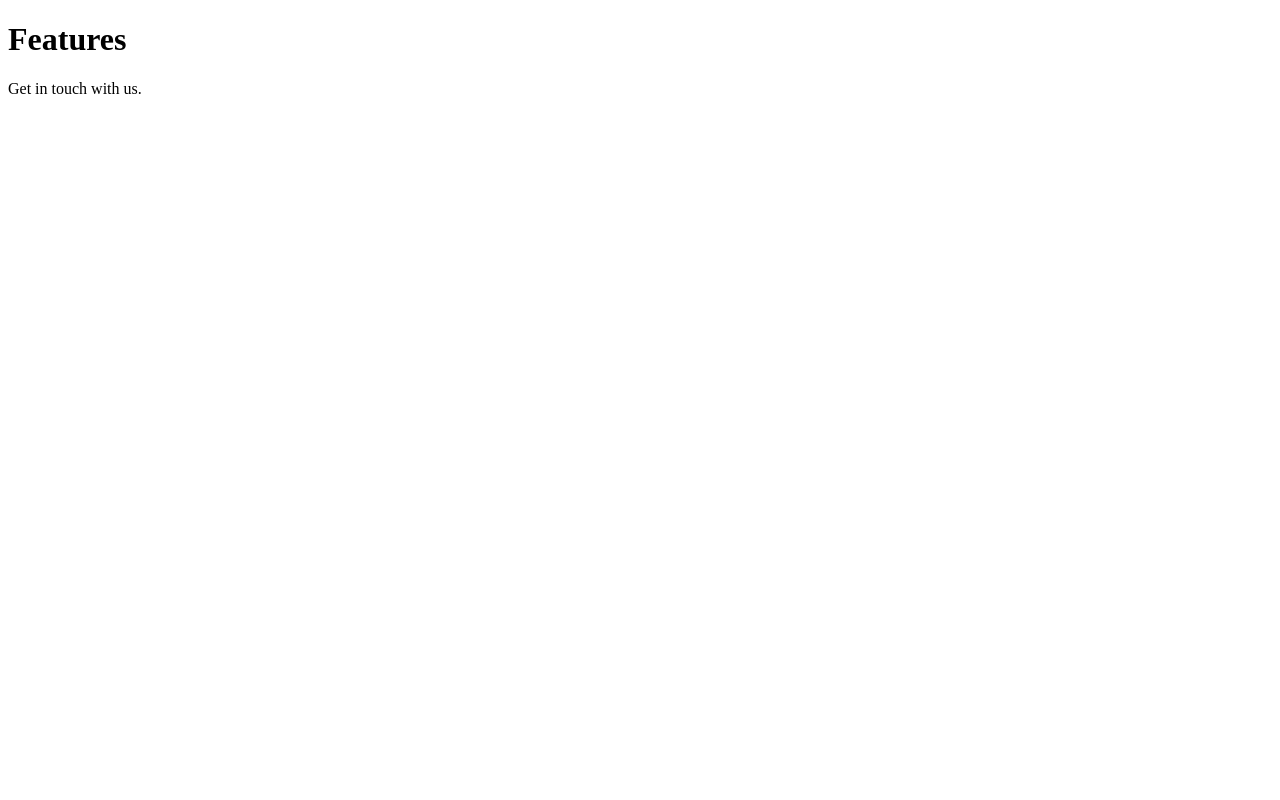
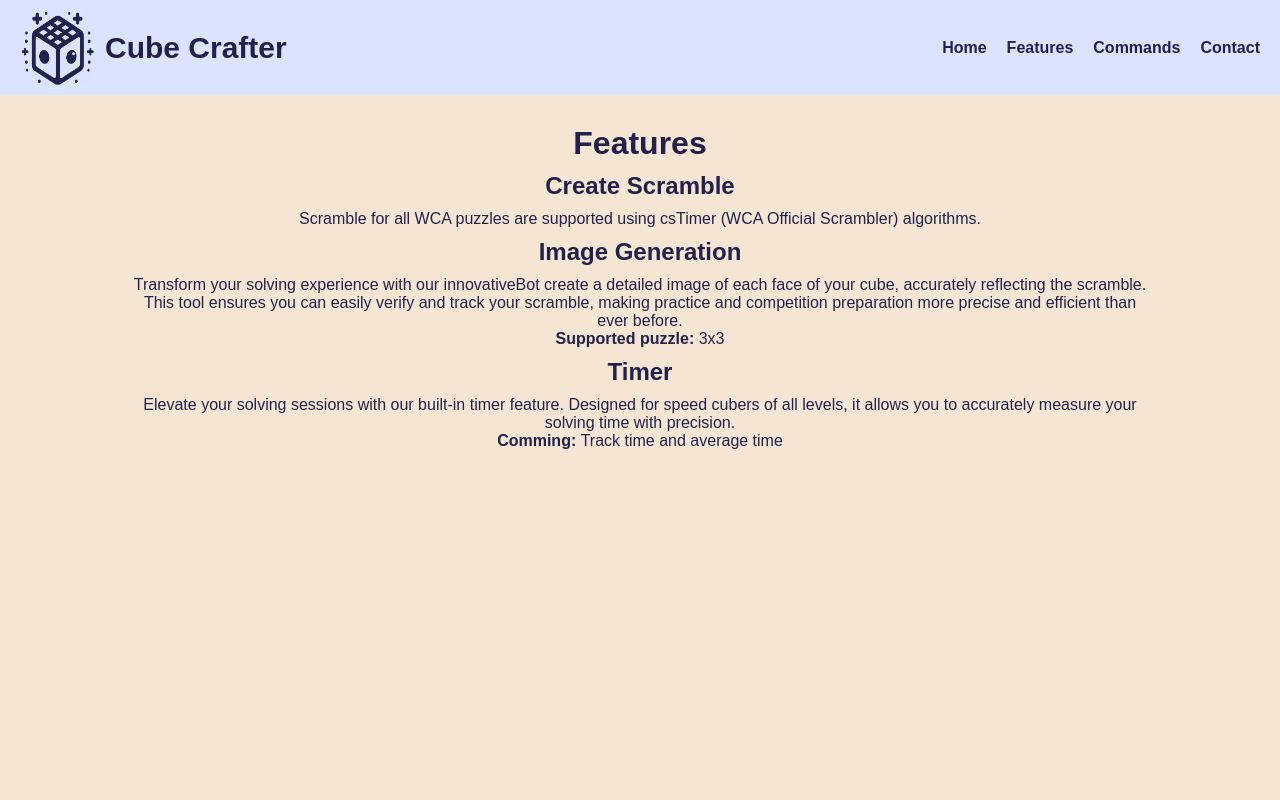
Before and after one commit to timmy0402/cube-crafter-site, a Next.js app: page /features in a window 1280 px wide. Shown: the top 800 px of the page. Built offline with nearby package versions, Linux system fonts and the light colour scheme.

Commit message:
feature page

```diff
--- a/src/pages/features.js
+++ b/src/pages/features.js
@@ -1,11 +1,46 @@
-import React from 'react';
+import React from "react";
+import "../styles/Features.css";
+import Navbar from "../components/Navbar";
+import Footer from "../components/Footer";
 
 const Features = () => {
     return (
-        <div>
-            <h1>Features</h1>
-            <p>Get in touch with us.</p>
-        </div>
+        <>
+            <Navbar />
+
+            <div className="feature">
+                <h1 className="title">Features</h1>
+                <h2 className="header">Create Scramble</h2>
+                <p className="description">
+                    Scramble for all WCA puzzles are supported using csTimer
+                    (WCA Official Scrambler) algorithms.
+                </p>
+
+                <h2 className="header">Image Generation</h2>
+                <p className="description">
+                    Transform your solving experience with our innovativeBot
+                    create a detailed image of each face of your cube,
+                    accurately reflecting the scramble. This tool ensures you
+                    can easily verify and track your scramble, making practice
+                    and competition preparation more precise and efficient than
+                    ever before.
+                </p>
+                <p className="descrption">
+                    <strong>Supported puzzle:</strong> 3x3
+                </p>
+                <h2 className="header">Timer</h2>
+                <p className="description">
+                    Elevate your solving sessions with our built-in timer
+                    feature. Designed for speed cubers of all levels, it allows
+                    you to accurately measure your solving time with precision.
+                </p>
+                <p className="description">
+                    <strong>Comming: </strong> Track time and average time
+                </p>
+            </div>
+
+            <Footer />
+        </>
     );
 };
 
--- /dev/null
+++ b/src/styles/Features.css
@@ -0,0 +1,33 @@
+html,
+body {
+  max-width: 100vw;
+  overflow-x: hidden;
+}
+
+body {
+  background-color: #f4e6d2;
+  color: #23214c;
+  font-family: Arial, Helvetica, sans-serif;
+  -webkit-font-smoothing: antialiased;
+  -moz-osx-font-smoothing: grayscale;
+}
+
+* {
+  box-sizing: border-box;
+  padding: 0;
+  margin: 0;
+}
+
+.feature{
+  height: 100vh;
+  align-items: center;
+  text-align: center;
+  padding: 30px;
+}
+.header{
+  padding: 10px;
+}
+.description{
+  margin-left: 100px;
+  margin-right: 100px;
+}
--- a/src/styles/Footer.css
+++ b/src/styles/Footer.css
@@ -4,6 +4,7 @@
     justify-content: space-around;
     align-items: center;
     padding: 10px 20px;
+    bottom: 0px;
 }
 
 .footer-right {
```
Also changed, not shown: 1 other file (tests, documents, lock files or other folders).
